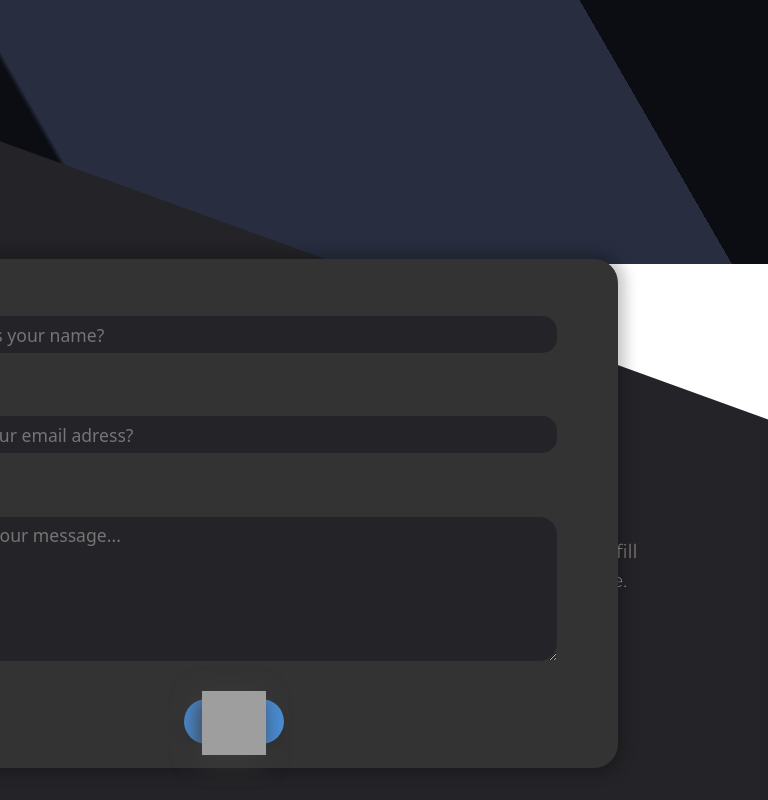
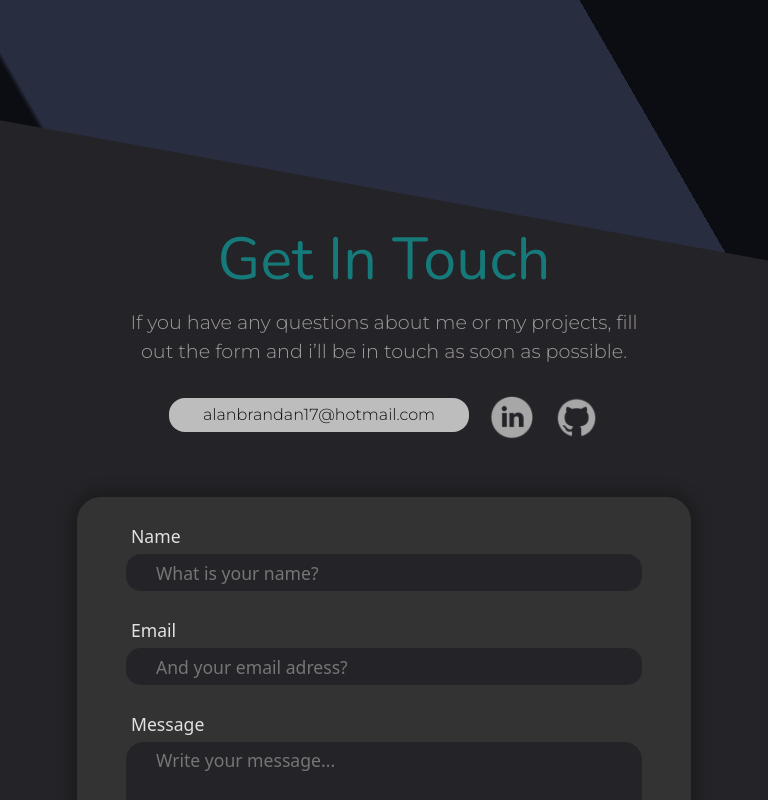
Before and after one commit to Alan-brandan/personal-portfolio, a React (Create React App) app: page / in a window 768 px wide. Shown: the part 5360-6160 px from the top of the page. Built offline with nearby package versions, Linux system fonts and the light colour scheme; grey boxes are pictures that could not be loaded.

Commit message:
fixed responsive form contact section

```diff
--- a/src/Components/Contact/contact.css
+++ b/src/Components/Contact/contact.css
@@ -5,7 +5,7 @@
     clip-path: polygon(0% 0%, 0 100%, 100% 100%, 100% 40%);
     background-color: #242327;
     padding: 16rem 0 10rem 0;
-    margin-top: -16%;
+    margin-top: -22.5%;
 
 }
 
@@ -113,7 +113,10 @@
 
 @media (max-width: 600px) {
     .contact-container {
+        clip-path: polygon(0% 0%, 0 100%, 100% 100%, 100% 10%);
         width: 100%;
+        padding: 3rem 0 33rem 0;
+        margin-top: -6.5rem;
     }
     .contact-section {
       flex-direction: column;
@@ -141,6 +144,12 @@
     }
   }
   @media (min-device-width: 601px) and (max-width: 1200px) {
+    .contact-container {
+        clip-path: polygon(0% 0%, 0 100%, 100% 100%, 100% 15%);
+        width: 100%;
+        padding: 3rem 0 38rem 0;
+        margin-top: -9rem;
+    }
     .contact-section {
       flex-direction: column;
       width: 70%;
--- a/src/Components/Contact/contactform.css
+++ b/src/Components/Contact/contactform.css
@@ -240,9 +240,9 @@ input:-webkit-autofill {
 
 @media (max-width: 600px) {
     .form_container{
-        margin-top: 2rem;
-        margin-left: 0;
-        width:100%;
+        margin: 0 auto;
+        right: 10%;
+        width:80%;
     }
     .contact-form{
         padding: 1.6rem 8% 1.2rem 8%;
@@ -255,9 +255,9 @@ input:-webkit-autofill {
   }
   @media (min-device-width: 601px) and (max-width: 1200px) {
     .form_container{
-        margin-top: 2rem;
-        margin-left: 0;
-        width:100%;
+        margin: 0 auto;
+        right: 10%;
+        width:80%;
     }
     .contact-form{
         padding: 1.6rem 8% 1.2rem 8%;
```
